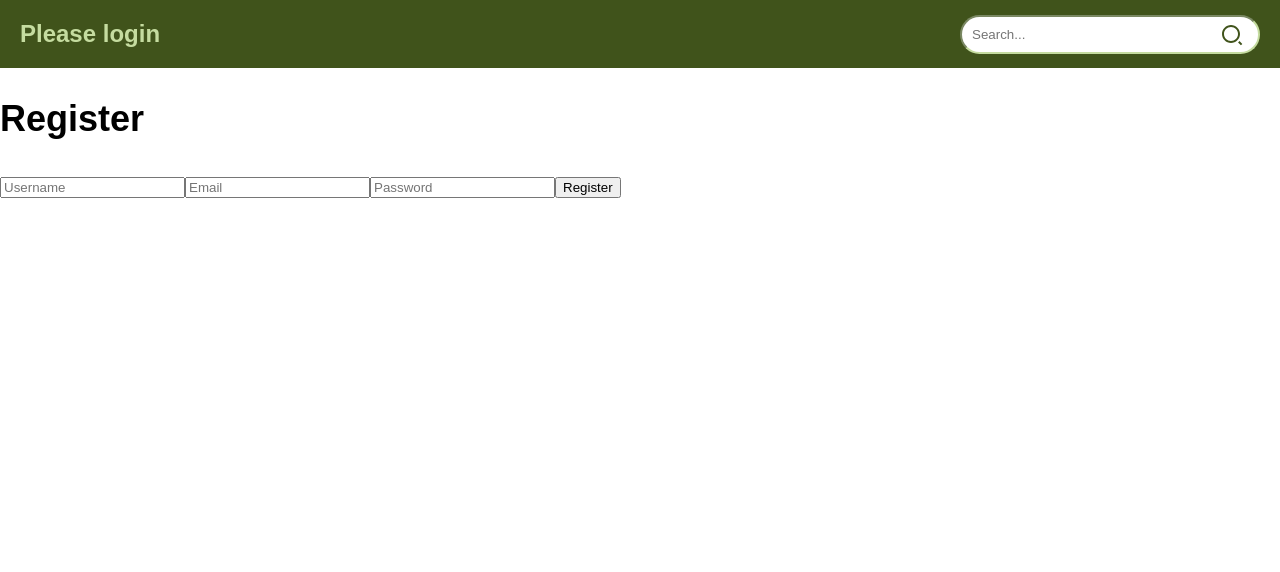
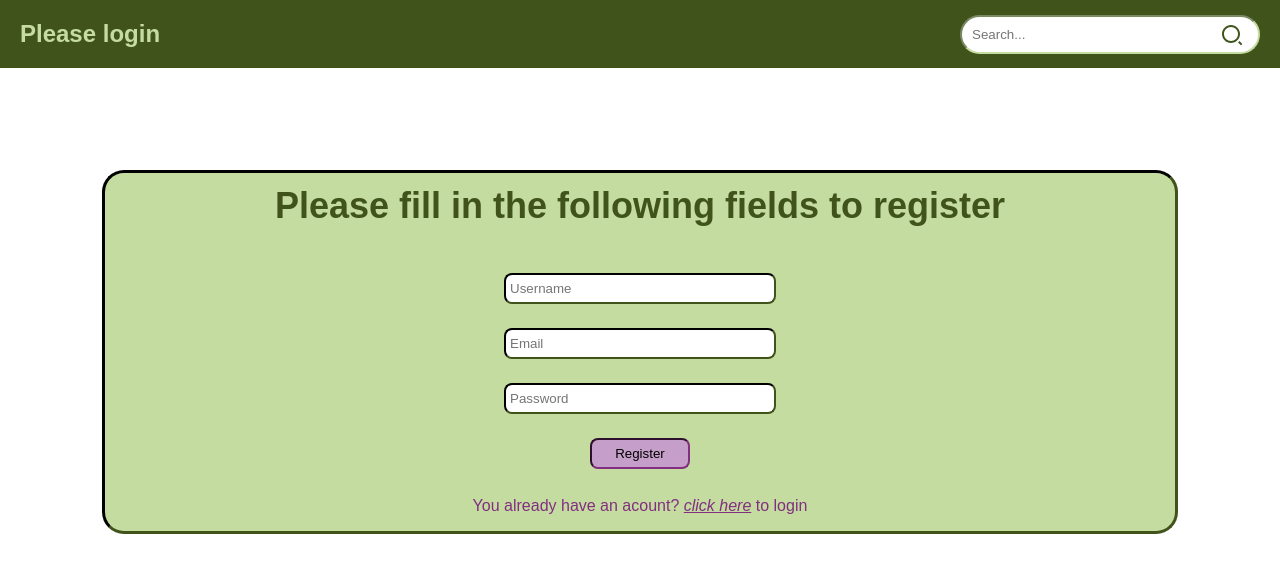
Before and after one commit to pgmatev/web-is-2024-team-5, a React (Vite) app in the folder client/: page /register in a window 1280 px wide. Shown: the top 572 px of the page. Built offline with nearby package versions, Linux system fonts and the light colour scheme.

Commit message:
added login and register pages

```diff
--- a/client/src/App.tsx
+++ b/client/src/App.tsx
@@ -5,7 +5,6 @@ import { UserProvider } from './contexts/UserContext';
 import { ChatList } from './components/chat-list/ChatList';
 import { LoginForm } from './components/auth/LoginForm';
 import { RegisterForm } from './components/auth/RegisterForm';
-import { Home } from './components/Home';
 import { Header } from './components/header/Header';
 
 export function App() {
@@ -15,7 +14,6 @@ export function App() {
         <Header></Header>
         <BrowserRouter>
           <Routes>
-            <Route path="/" element={<Home />} />
             <Route path="/chats" element={<ChatList />} />
 
             <Route path="/" element={<PublicOutlet />}>
@@ -27,7 +25,7 @@ export function App() {
               <Route path="/chats" element={<ChatList />} />
             </Route>
 
-            <Route path="*" element={<Navigate to="/" />} />
+            <Route path="*" element={<Navigate to="/chats" />} />
           </Routes>
         </BrowserRouter>
       </UserProvider>
--- a/client/src/components/Home.tsx
+++ /dev/null
@@ -1,3 +0,0 @@
-export function Home() {
-  return <h1>WELCOME TO CHATAPP</h1>;
-}
--- /dev/null
+++ b/client/src/components/auth/LoginForm.module.css
@@ -0,0 +1,65 @@
+.login-section {
+    display: flex;
+    justify-content: center;
+    align-items: center;
+    flex-direction: column;
+    background-color: var(--bg);
+    margin: 8% 8%;
+    border-radius: 22px;
+    border-color: var(--main-col);
+    border-style: inset;
+}
+
+.login-section h1 {
+    color: var(--main-col);
+    margin: 12px;
+}
+
+.login-form {
+    display: flex;
+    justify-content: center;
+    align-items: center;
+    flex-direction: column;
+    margin:22px 22px 0 22px;
+}
+
+.login-form input, .login-form button {
+    margin: 12px;
+    padding:6px 4px;
+    width: 260px;
+    border-radius: 8px;
+    border-color: var(--main-col);
+    border-style: inset;
+}
+
+.login-form button {
+    cursor: pointer;
+    width: 100px;
+    background-color: var(--purple-bg);
+    border-color: var(--dark-purple);
+}
+
+.link {
+    text-decoration: none;
+}
+
+.login-p {
+    font-size: 16px;
+    margin: 16px;
+    color: var(--dark-purple);
+}
+
+.login-p i {
+    text-decoration-line: underline;
+}
+
+@media only screen and (max-width: 400px) {
+    .login-form input, .login-form button {
+        width: 90%;
+        margin: 8px;
+    }
+
+    .login-form {
+        margin: 8px;
+    }
+}
--- a/client/src/components/auth/LoginForm.tsx
+++ b/client/src/components/auth/LoginForm.tsx
@@ -1,7 +1,8 @@
 import { useState, FormEvent } from 'react';
-import { useNavigate } from 'react-router-dom';
+import { Link, useNavigate } from 'react-router-dom';
 import { authService } from '../../services/auth-service';
 import { useAsyncAction } from '../../hooks/useAsyncAction';
+import styles from "./LoginForm.module.css";
 
 export function LoginForm() {
   const [email, setEmail] = useState<string>('');
@@ -24,9 +25,9 @@ export function LoginForm() {
   );
 
   return (
-    <>
-      <h2>Login</h2>
-      <form onSubmit={handleSubmit}>
+    <section className={styles['login-section']}>
+      <h1>Welcome back, please Login</h1>
+      <form onSubmit={handleSubmit} className={styles['login-form']}>
         {error && <span>Could not log in</span>}
         <input
           type="email"
@@ -46,6 +47,10 @@ export function LoginForm() {
         />
         <button type="submit">Login</button>
       </form>
-    </>
+      <Link to={'/register'} className={styles['link']}>
+        <p className={styles['login-p']}>If you dont have an acount, <i>click here</i> to register</p>
+      </Link>
+
+    </section>
   );
 }
--- /dev/null
+++ b/client/src/components/auth/RegisterForm.module.css
@@ -0,0 +1,65 @@
+.register-section {
+    display: flex;
+    justify-content: center;
+    align-items: center;
+    flex-direction: column;
+    background-color: var(--bg);
+    margin: 8% 8%;
+    border-radius: 22px;
+    border-color: var(--main-col);
+    border-style: inset;
+}
+
+.register-section h1 {
+    color: var(--main-col);
+    margin: 12px;
+}
+
+.register-form {
+    display: flex;
+    justify-content: center;
+    align-items: center;
+    flex-direction: column;
+    margin:22px 22px 0 22px;
+}
+
+.register-form input, .register-form button {
+    margin: 12px;
+    padding:6px 4px;
+    width: 260px;
+    border-radius: 8px;
+    border-color: var(--main-col);
+    border-style: inset;
+}
+
+.register-form button {
+    cursor: pointer;
+    width: 100px;
+    background-color: var(--purple-bg);
+    border-color: var(--dark-purple);
+}
+
+.link {
+    text-decoration: none;
+}
+
+.register-p {
+    font-size: 16px;
+    margin: 16px;
+    color: var(--dark-purple);
+}
+
+.register-p i {
+    text-decoration-line: underline;
+}
+
+@media only screen and (max-width: 400px) {
+    .register-form input, .register-form button {
+        width: 90%;
+        margin: 8px;
+    }
+
+    .register-form {
+        margin: 8px;
+    }
+}
--- a/client/src/components/auth/RegisterForm.tsx
+++ b/client/src/components/auth/RegisterForm.tsx
@@ -1,8 +1,11 @@
+import styles from "./RegisterForm.module.css"
+import { Link} from 'react-router-dom';
+
 export function RegisterForm() {
   return (
-    <>
-      <h2>Register</h2>
-      <form action="/auth/register" method="POST">
+    <section className={styles['register-section']}>
+      <h1>Please fill in the following fields to register</h1>
+      <form action="/auth/register" method="POST" className={styles['register-form']}>
         <input type="text" name="username" placeholder="Username" required />
         <input type="email" name="email" placeholder="Email" required />
         <input
@@ -13,6 +16,9 @@ export function RegisterForm() {
         />
         <button type="submit">Register</button>
       </form>
-    </>
+      <Link to={'/login'} className={styles['link']}>
+        <p className={styles['register-p']}>You already have an acount? <i>click here</i> to login</p>
+      </Link>
+    </section>
   );
 }
--- a/client/src/components/chat-list/ChatList.module.css
+++ b/client/src/components/chat-list/ChatList.module.css
@@ -18,6 +18,7 @@
   padding: 16px;
   background-color: var(--bg);
   border-radius: 8px;
+  border-style: inset;
   list-style-type: none;
   height: 70%;
   overflow-y: scroll;
--- a/client/src/components/header/Header.module.css
+++ b/client/src/components/header/Header.module.css
@@ -32,3 +32,9 @@
   right: 16px;
   color: var(--main-col);
 }
+
+@media only screen and (max-width: 480px) {
+  .search-input {
+    width: 130px;
+  }
+}
--- a/client/src/index.css
+++ b/client/src/index.css
@@ -19,6 +19,6 @@ body {
 @media only screen and (max-width: 550px) {
   html,
   body {
-    font-size: 20px;
+    font-size: 22px;
   }
 }
```
